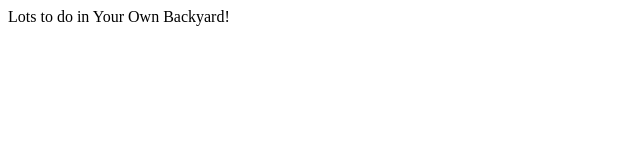
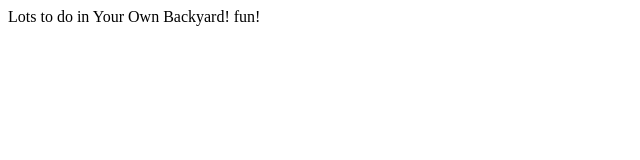
Before and after one commit to robomc2/robomc2.github.io, a plain HTML site: page index.html in a window 1280 px wide. Shown: the full height of the page, 0-640 px from the left. Drawn offline with Linux system fonts and the light colour scheme.

Commit message:
Update index.html

```diff
--- a/index.html
+++ b/index.html
@@ -1,5 +1,6 @@
 <html>
 <body>
 Lots to do in Your Own Backyard!
+ fun!
 </body>
 </html>
```
